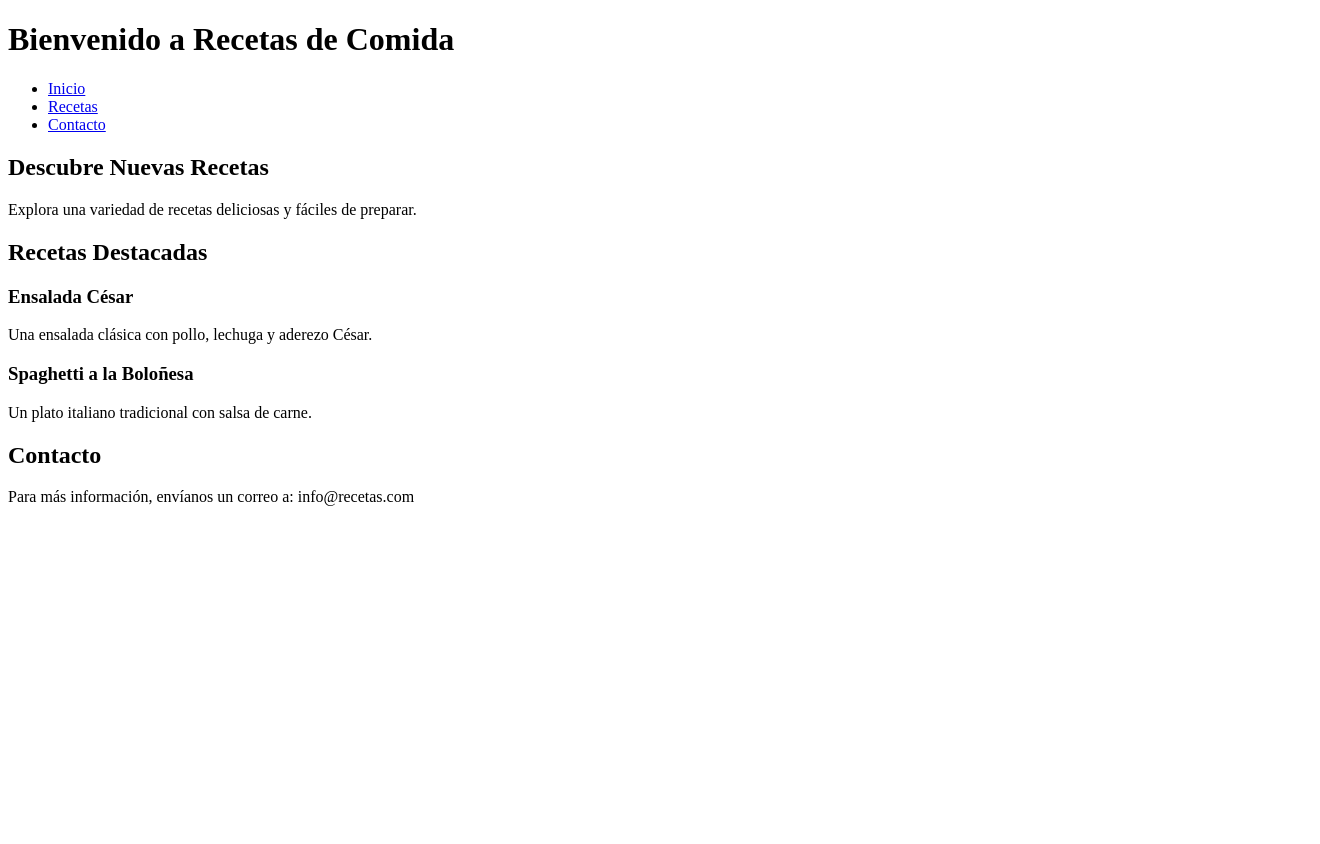
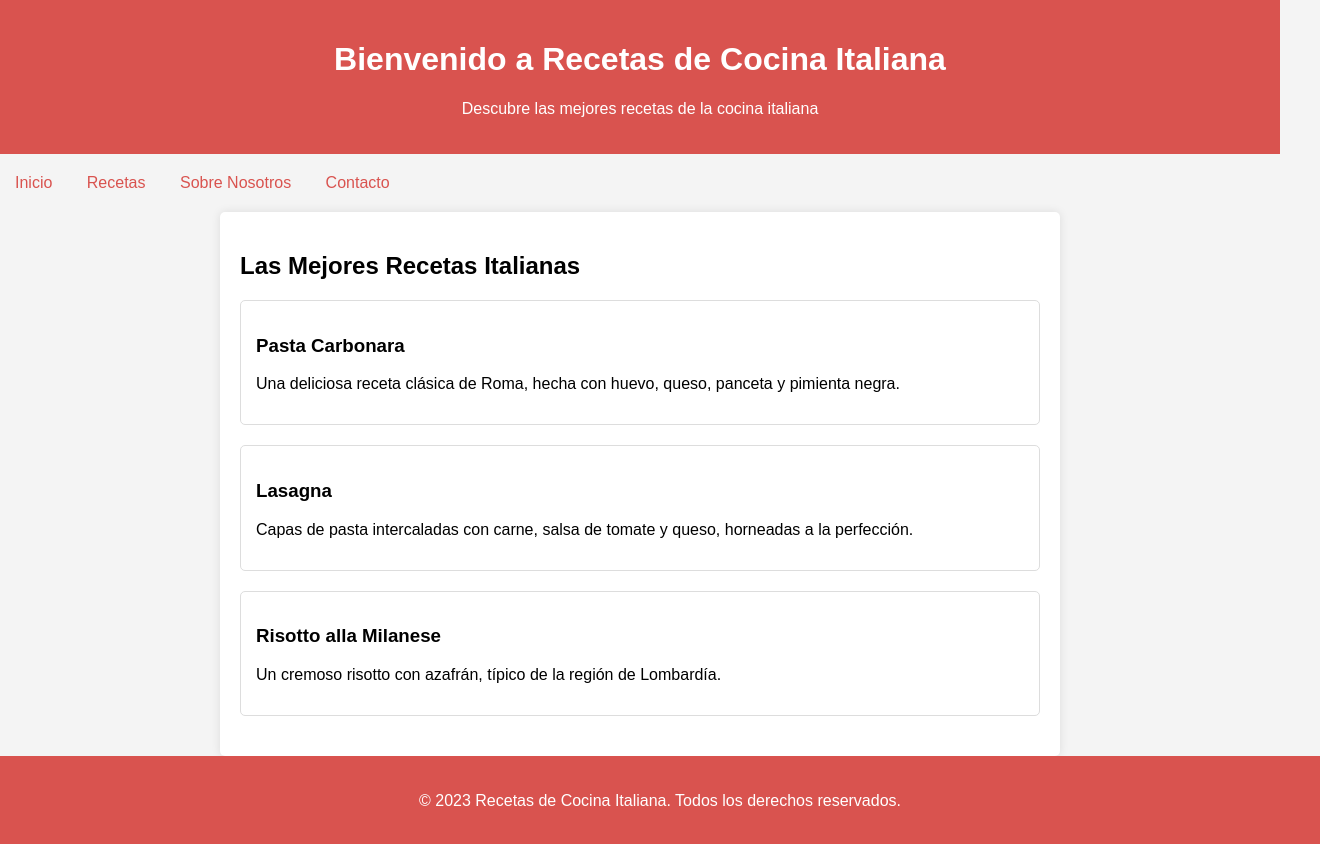
Before and after one commit to nicolasgomezp/nicolasgomezp.github.io, a plain HTML site: page Untitled-1.html in a window 1280 px wide. Shown: the whole page, 1320 px wide, since content can reach past the window. Before the commit the page ends 800 px from the top, so only its background shows below. Drawn offline with Linux system fonts and the light colour scheme.

Commit message:
Update Untitled-1.html

```diff
--- a/Untitled-1.html
+++ b/Untitled-1.html
@@ -3,40 +3,93 @@
 <head>
     <meta charset="UTF-8">
     <meta name="viewport" content="width=device-width, initial-scale=1.0">
-    <title>Recetas de Comida</title>
-    <link rel="stylesheet" href="styles.css">
+    <title>Recetas de Cocina Italiana</title>
+    <link rel="stylesheet" href="styles.css"> <!-- Enlazamos a una hoja de estilos externa -->
+    <style>
+        /* Estilos básicos para la página */
+        body {
+            font-family: Arial, sans-serif;
+            margin: 0;
+            padding: 0;
+            background-color: #f4f4f4;
+        }
+        header {
+            background-color: #d9534f;
+            color: white;
+            padding: 20px;
+            text-align: center;
+        }
+        nav {
+            margin: 20px 0;
+        }
+        nav a {
+            margin: 0 15px;
+            color: #d9534f;
+            text-decoration: none;
+        }
+        nav a:hover {
+            text-decoration: underline;
+        }
+        .container {
+            max-width: 800px;
+            margin: auto;
+            padding: 20px;
+            background: white;
+            border-radius: 5px;
+            box-shadow: 0 0 10px rgba(0, 0, 0, 0.1);
+        }
+        .receta {
+            margin: 20px 0;
+            padding: 15px;
+            border: 1px solid #ddd;
+            border-radius: 5px;
+        }
+        footer {
+            text-align: center;
+            padding: 20px;
+            background-color: #d9534f;
+            color: white;
+            position: relative;
+            bottom: 0;
+            width: 100%;
+        }
+    </style>
 </head>
 <body>
+
 <header>
-        <h1>Bienvenido a Recetas de Comida</h1>
+    <h1>Bienvenido a Recetas de Cocina Italiana</h1>
+    <p>Descubre las mejores recetas de la cocina italiana</p>
+</header>
+
 <nav>
-            <ul>
-                <li><a href="#inicio">Inicio</a></li>
-                <li><a href="#recetas">Recetas</a></li>
-                <li><a href="#contacto">Contacto</a></li>
-            </ul>
+    <a href="#home">Inicio</a>
+    <a href="#recetas">Recetas</a>
+    <a href="#sobre-nosotros">Sobre Nosotros</a>
+    <a href="#contacto">Contacto</a>
 </nav>
-    </header>
-    <main>
-        <section id="inicio">
-            <h2>Descubre Nuevas Recetas</h2>
-            <p>Explora una variedad de recetas deliciosas y fáciles de preparar.</p>
+
+<div class="container">
+    <section id="home">
+        <h2>Las Mejores Recetas Italianas</h2>
+        <div class="receta">
+            <h3>Pasta Carbonara</h3>
+            <p>Una deliciosa receta clásica de Roma, hecha con huevo, queso, panceta y pimienta negra.</p>
+        </div>
+        <div class="receta">
+            <h3>Lasagna</h3>
+            <p>Capas de pasta intercaladas con carne, salsa de tomate y queso, horneadas a la perfección.</p>
+        </div>
+        <div class="receta">
+            <h3>Risotto alla Milanese</h3>
+            <p>Un cremoso risotto con azafrán, típico de la región de Lombardía.</p>
+        </div>
     </section>
-        <section id="recetas">
-            <h2>Recetas Destacadas</h2>
-            <article>
-                <h3>Ensalada César</h3>
-                <p>Una ensalada clásica con pollo, lechuga y aderezo César.</p>
-            </article>
-            <article>
-                <h3>Spaghetti a la Boloñesa</h3>
-                <p>Un plato italiano tradicional con salsa de carne.</p>
-            </article>
-        </section>
-    </main>
+</div>
+
 <footer>
-        <h2>Contacto</h2>
-        <p>Para más información, envíanos un correo a: info@recetas.com</p>
+    <p>&copy; 2023 Recetas de Cocina Italiana. Todos los derechos reservados.</p>
 </footer>
+
 </body>
 </html>
```
Lines whose indentation alone changed are shown as unchanged.
